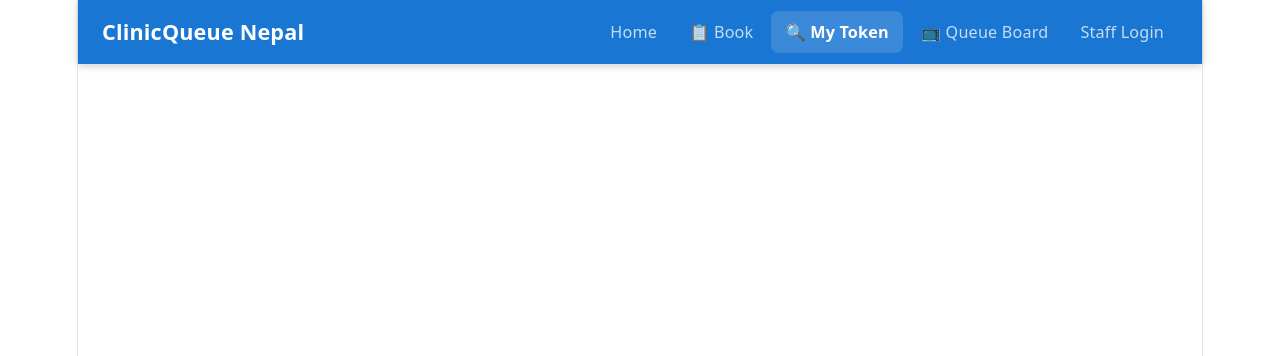
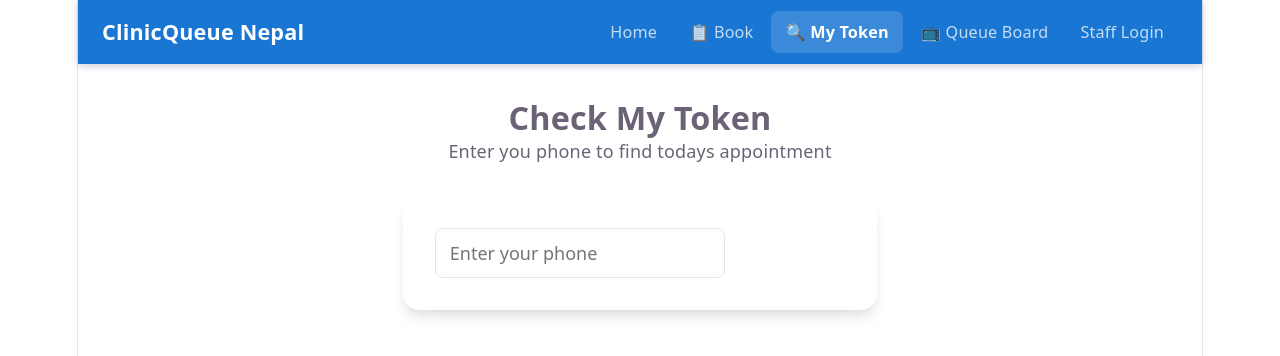
Before and after one commit to madhusudanbhandari/Clinic-Queue-Mgmt, a React (Vite) app in the folder frontend/: page /check-token in a window 1280 px wide. Shown: the top 356 px of the page. Built offline with nearby package versions, Linux system fonts and the light colour scheme.

Commit message:
check token page

```diff
--- a/frontend/src/App.jsx
+++ b/frontend/src/App.jsx
@@ -3,7 +3,7 @@ import { BrowserRouter, Routes, Route, Navigate } from 'react-router-dom'
 import Navbar from './components/Navbar.jsx'
 import Home from './pages/Home.jsx'
 import BookAppointment from './pages/BookAppointment.jsx'
-// import CheckToken from './pages/CheckToken.jsx'
+import CheckToken from './pages/CheckToken.jsx'
 // import QueueDisplay from './pages/QueueDisplay.jsx'
 // import AdminPanel from './pages/AdminPanel.jsx'
 // import DoctorDashboard from './pages/DoctorDashboard.jsx'
@@ -23,8 +23,8 @@ export default function App(){
     <Routes>
       <Route path="/"    element={<Home/>}/>
       <Route path="/book"  element={<BookAppointment/>}/>
-      {/* <Route path="/check-token" element={<CheckToken />} />
-      <Route path="/queue"       element={<QueueDisplay />} />
+      <Route path="/check-token" element={<CheckToken />} />
+      {/* <Route path="/queue"       element={<QueueDisplay />} />
       <Route path="/login"       element={<Login />} />
 
       <Route path="/admin"  element={<ProtectedRoute><AdminPanel/></ProtectedRoute>}/>
--- /dev/null
+++ b/frontend/src/pages/CheckToken.jsx
@@ -0,0 +1,108 @@
+import React, { useState } from "react";
+import { checkAppointmentByPhone } from "../api/clinic";
+
+const STATUS_COLORS = {
+  booked:    { bg: '#e0f2fe', color: '#0369a1' },
+  waiting:   { bg: '#fef9c3', color: '#854d0e' },
+  called:    { bg: '#fee2e2', color: '#b91c1c' },
+  serving:   { bg: '#dcfce7', color: '#15803d' },
+  served:    { bg: '#f0fdf4', color: '#16a34a' },
+  no_show:   { bg: '#f1f5f9', color: '#64748b' },
+  cancelled: { bg: '#f1f5f9', color: '#64748b' },
+}
+
+export default function CheckToken(){
+    const [phone, setPhone] =useState('')
+    const [results, setResults]=useState(null)
+    const[loading, setLoading]=useState(false)
+    const [error, setError]=useState('')
+
+
+    async function handleSearch(e) {
+        e.preventDefault()
+        if (!phone.trim())return
+        setLoading(true)
+        setError('')
+        setResults(null)
+        try{
+            const res=await checkAppointmentByPhone(phone.trim())
+            setResults(res.data)
+
+        }catch(err){
+            if(err.response?.status===404){
+                setError('No appointment found for phone number ${phone} today. Please check another date')
+
+            }else{
+                setError('Something went wrong. Please try again')
+            }
+        }finally{
+            setLoading(false)
+        }
+
+    }
+
+    const s = {
+        page:    { minHeight: '100vh', padding: '40px 24px', maxWidth: '600px', margin: '0 auto' },
+        title:   { fontSize: '1.8rem', fontWeight: '700', marginBottom: '8px' },
+        sub:     { color: 'var(--text-muted)', marginBottom: '32px' },
+        card:    { background: '#fff', borderRadius: '16px', padding: '32px', boxShadow: 'var(--shadow)', marginBottom: '24px' },
+        row:     { display: 'flex', gap: '12px' },
+        input:   { flex: 1, padding: '12px 14px', borderRadius: '8px', border: '1.5px solid var(--border)', fontSize: '1rem', fontFamily: 'inherit' },
+        btn:     { padding: '12px 24px', borderRadius: '8px', border: 'none', background: 'var(--primary)', color: '#fff', fontWeight: '700', cursor: 'pointer', fontFamily: 'inherit', fontSize: '1rem' },
+        error:   { background: '#fee2e2', borderRadius: '8px', padding: '12px 16px', color: '#dc2626', marginTop: '16px' },
+        apptCard:{ background: '#fff', borderRadius: '12px', padding: '24px', boxShadow: 'var(--shadow)', marginBottom: '16px', borderLeft: '4px solid var(--primary)' },
+        tokenBig:{ fontSize: '2.5rem', fontWeight: '800', color: 'var(--primary)', marginBottom: '8px' },
+        badge:   (status) => ({
+        display: 'inline-block', padding: '4px 12px', borderRadius: '20px', fontSize: '0.85rem',
+        fontWeight: '600', ...STATUS_COLORS[status]
+        }),
+        detail:  { color: 'var(--text-muted)', fontSize: '0.9rem', marginTop: '4px' },
+    }
+    return(
+        <div style={s.page}>
+            <div style={s.title}>Check My Token</div>
+            <div style={s.sub}>Enter you phone to find todays appointment</div>
+
+            <div style={s.card}>
+                <form onSubmit={handleSearch}>
+                    <div style={s.row}>
+                        <input type="tel" value={phone} onChange={e=>setPhone(e.target.value)}
+                        style={s.input} placeholder="Enter your phone"
+                        required
+                         />
+                         <button type="submit" style={s.btn} disabled={loading}>
+                            {loading?'...':'Search'}
+                         </button>
+                    </div>
+                </form>
+                {error &&  <div style={s.error}>{error}</div>}
+            </div>
+
+        {results && results.map(appt=>(
+            <div key={appt.id} style={s.apptCard}>
+                <div style={s.tokenBig}>{appt.token_display}</div>
+                <div style={{marginBottom:'12px'}}>
+                    <span style={s.badge(appt.status)}>{appt.status_dislay}</span>
+                </div>
+                <div><strong>{appt.patient_name}</strong></div>
+                <div style={s.detail}>Dr. {appt.doctor_name}-{appt.department_name}</div>
+                <div style={s.detail}>{appt.appointment_date}</div>
+                {appt.appointment_time && <div style={s.detail}> {appt.appointment_time}</div> }
+                <div style={s.detail}>{appt.patient_phone}</div>
+                {appt.cheif_complaint && <div style={s.detail}>🩺 {appt.chief_complaint}</div> }
+
+
+                <div style={{ marginTop: '16px', padding: '12px', background: 'var(--bg)', borderRadius: '8px', fontSize: '0.9rem' }}>
+                    {appt.status === 'booked'  && '📋 Your appointment is booked. Please arrive on time and check in at reception.'}
+                    {appt.status === 'waiting' && '⏳ You are in the queue. Please stay nearby — your token may be called soon.'}
+                    {appt.status === 'called'  && '📢 Your token has been called! Please proceed to the doctor\'s room immediately.'}
+                    {appt.status === 'serving' && '🩺 You are currently being served. Get well soon!'}
+                    {appt.status === 'served'  && '✅ Your consultation is complete. Thank you for visiting!'}
+                    {appt.status === 'no_show' && '❌ You were marked as no-show. Please call the clinic to reschedule.'}
+                </div>
+            </div>
+        ))}
+
+        </div>
+    )
+}
```
